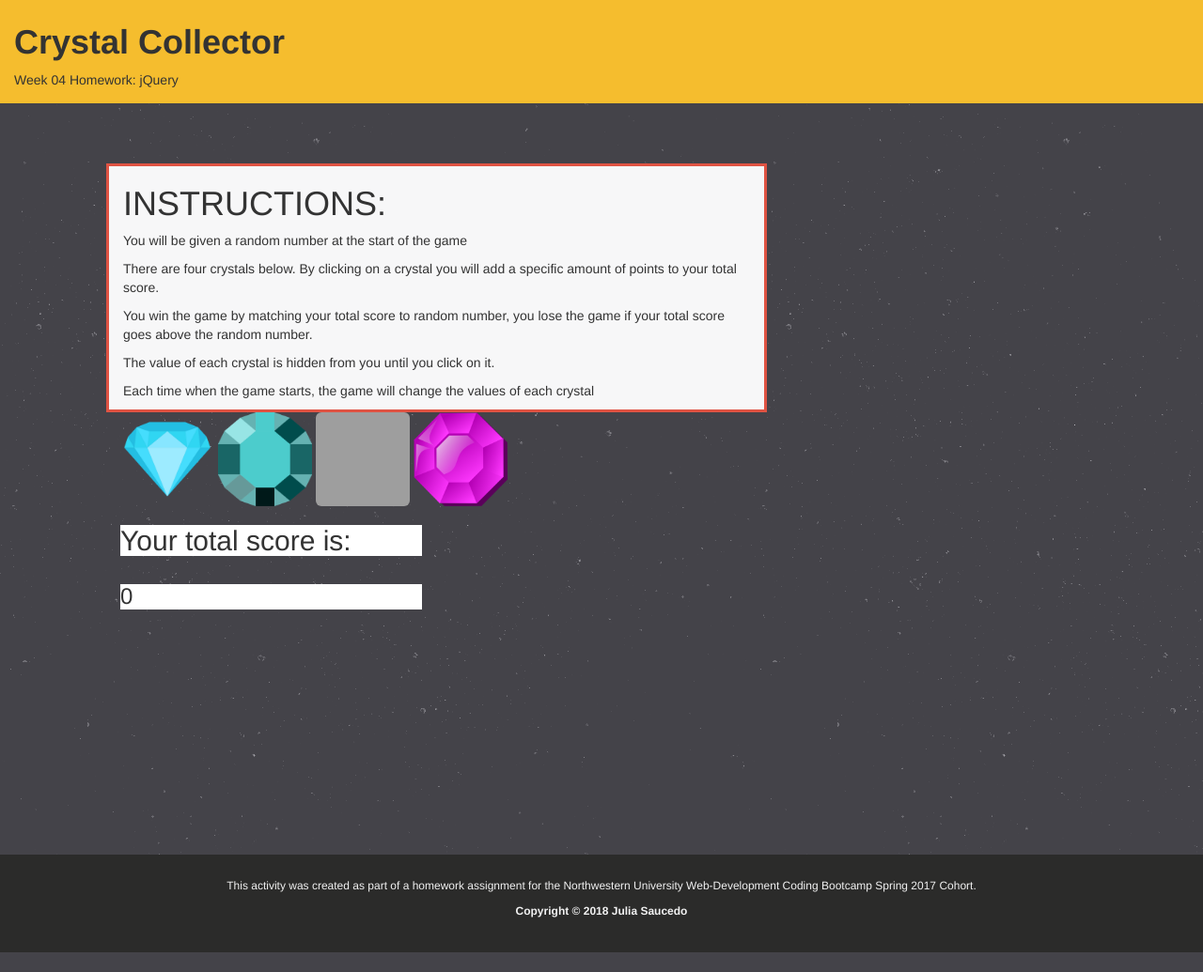
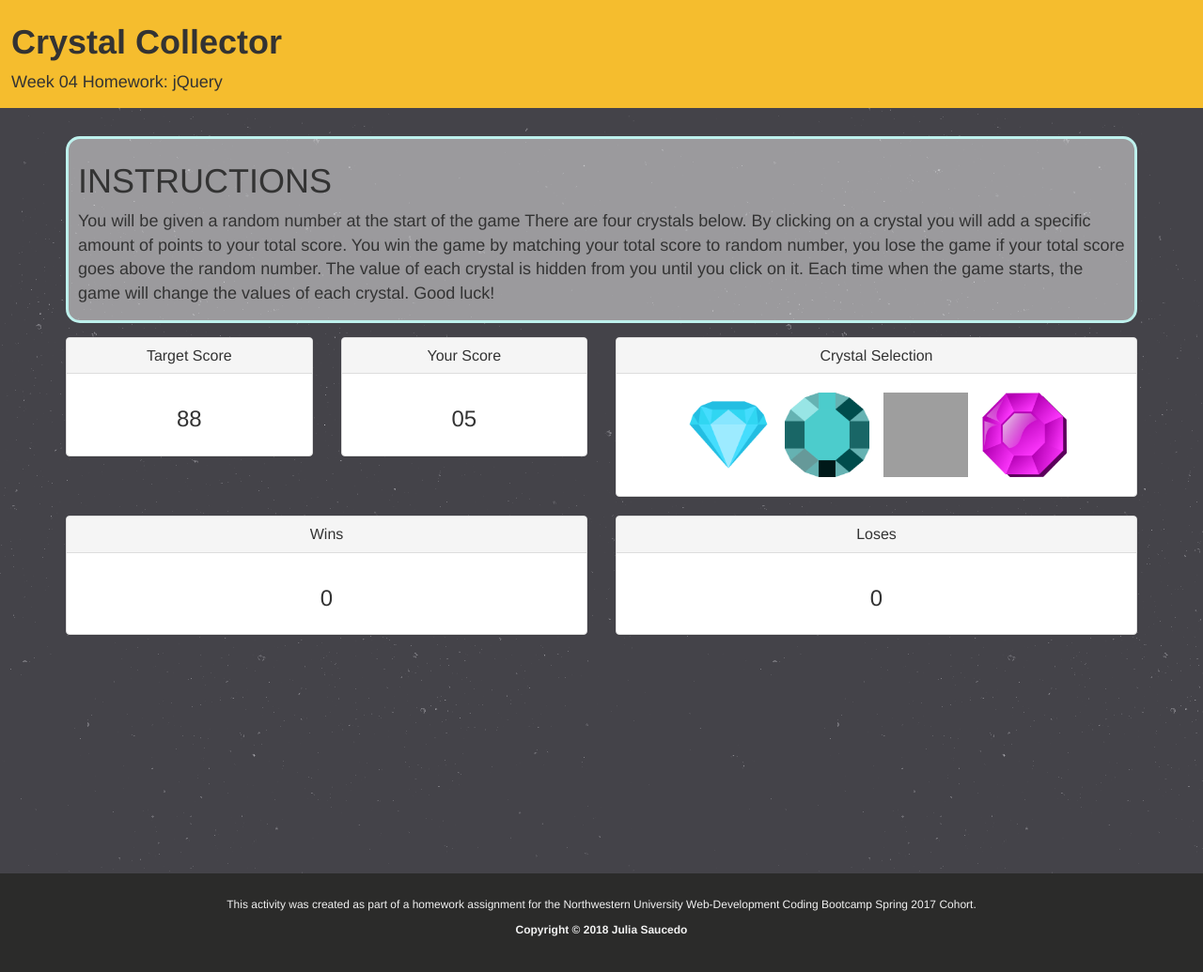
Before and after one commit to JPSauSara/week-4-game, a PHP site: page / in a window 1280 px wide. Shown: the whole page at 94% size. Before the commit the page ends 1014 px from the top, so only its background shows below. Run offline with PHP 8.4, Linux system fonts and the light colour scheme; some libraries are stand-ins or nearby versions; grey boxes are pictures that could not be loaded.

Commit message:
Updated design

```diff
--- a/assets/css/style.css
+++ b/assets/css/style.css
@@ -14,13 +14,14 @@ html, body {
 
 body {
 	background-image: url("../images/stardust.png");
+	font-size: 18px;
 }
 
 .container {
-  clear: both;
+  /* clear: both;
 	width: 100%;
   margin: 0 auto;
-  overflow: hidden;
+  overflow: hidden; */
 }
 
 header {
@@ -29,12 +30,11 @@ header {
 	background-color: #f5bd2e;
 	margin-bottom: 15px;
 	padding: 5px 12px;
+	width: 100%;
 }
 
 .main-container {
-  padding: 5% 10%;
   min-height: 100vh; /* will cover the 100% of viewport */
-  position: relative;
 }
 
 footer {
@@ -52,9 +52,13 @@ footer {
 
 .box {
 	background-color: #F7F7F8;
+	background:rgba(241, 241, 241, 0.5);
 	border-style: solid;
-	border-color: #df5343;
+	border-color: #bef1ed;
 	border-width: 3px;
+	padding: 5px 10px;
+	margin: 15px 0px;
+	border-radius: 15px;
 }
 
 .instructions {
@@ -72,6 +76,7 @@ footer {
 img {
 	width: 100px;
 	height: 100px;
+	padding: 5px;
 }
 
 #textbox {
--- /dev/null
+++ b/assets/javascript/logic.js
@@ -0,0 +1 @@
+alert("Test!")
--- a/index.html
+++ b/index.html
@@ -7,22 +7,24 @@
 
 	<!-- reset CSS -->
 	<link rel="stylesheet" type="text/css" href="assets/css/reset.css">
+
 	<!-- Latest compiled and minified CSS -->
 	<link rel="stylesheet" href="https://maxcdn.bootstrapcdn.com/bootstrap/3.3.7/css/bootstrap.min.css" integrity="sha384-BVYiiSIFeK1dGmJRAkycuHAHRg32OmUcww7on3RYdg4Va+PmSTsz/K68vbdEjh4u" crossorigin="anonymous">
+
 	<!-- link to CSS -->
 	<link rel="stylesheet" type="text/css" href="assets/css/style.css">
+
 	<!-- jQuery CDN -->
  	<script src="https://code.jquery.com/jquery-3.1.1.min.js"></script>
- 	<!-- link to JavaScript -->
-	<script type="text/javascript" src="assets/javascript/game.js"></script>
-	<!-- <script type="text/javascript" src="assets/javascript/test.js"></script> -->
+
+
 
 
 </head>
 
 <body>
 
-	<header class="container">
+	<header>
 		<h1 class="attention">Crystal Collector</h1>
 		<p>Week 04 Homework: jQuery</p>
 	</header>
@@ -33,14 +35,68 @@
 		<!-- First Row Start -->
 		<div class="row">
 
-			<div class="col-md-8 box instructions">
-				<h1>INSTRUCTIONS:</h1>
-				<p>You will be given a random number at the start of the game</p>
-				<p>There are four crystals below. By clicking on a crystal you will add a specific amount of points to your total score.</p>
-				<p>You win the game by matching your total score to random number, you lose the game if your total score goes above the random number.</p>
-				<p>The value of each crystal is hidden from you until you click on it.</p>
-				<p>Each time when the game starts, the game will change the values of each crystal</p>
+			<div class="col-lg-12">
+				<div class="box instructions">
+					<h1>INSTRUCTIONS</h1>
+					<div class="row">
+						<div class="col-sm-12">
+							<p>You will be given a random number at the start of the game
+							There are four crystals below. By clicking on a crystal you will add a specific amount of points to your total score.
+							You win the game by matching your total score to random number, you lose the game if your total score goes above the random number.
+							The value of each crystal is hidden from you until you click on it.
+							Each time when the game starts, the game will change the values of each crystal. Good luck!</p>
+						</div>
+					</div>
+				</div>
 			</div>
+		<!-- First Row End -->
+		</div>
+
+		<!-- Second Row Start -->
+		<div class="row">
+			<!-- Target Score -->
+			<div class="col-lg-3">
+				<div class="panel panel-default">
+					<div class="panel-heading">
+						<h3 class="panel-title text-center">Target Score</h3>
+					</div>
+					<div class="panel-body">
+						<h3 class="text-center">88</h3>
+					</div>
+				</div>
+			</div>
+
+			<!-- Your Score -->
+			<div class="col-lg-3">
+				<div class="panel panel-default">
+					<div class="panel-heading">
+						<h3 class="panel-title text-center">Your Score</h3>
+					</div>
+					<div class="panel-body">
+						<h3 class="text-center">05</h3>
+					</div>
+				</div>
+			</div>
+
+			<!-- Crystals -->
+			<div class="col-lg-6">
+				<div class="panel panel-default">
+					<div class="panel-heading">
+						<h3 class="panel-title text-center">Crystal Selection</h3>
+					</div>
+					<div class="panel-body text-center">
+						<img src="assets/images/bluegem.png" class="bluegem" alt="Bluegem">
+						<img src="assets/images/greengem.png" class="greengem" alt="Greengem">
+						<img src="assets/images/whitegem.png" class="whitegem" alt="Whitegem">
+						<img src="assets/images/purplegem.png" class="purplegem" alt="Purplegem">
+
+					</div>
+				</div>
+			</div>
+
+		<!-- Second Row End -->
+		</div>
+
 
 			<!-- <div class="col-md-4">
 					<h3 class="challenge">39</h3>
@@ -52,22 +108,38 @@
 					</div>
 			</div> -->
 
-		<!-- First Row End -->
+
+		<!-- Third Row Start -->
+		<div class="row">
+
+			<!-- WINS -->
+			<div class="col-lg-6">
+				<div class="panel panel-default">
+					<div class="panel-heading">
+						<h3 class="panel-title text-center">Wins</h3>
+					</div>
+					<div class="panel-body">
+						<h3 class="text-center">0</h3>
+					</div>
+				</div>
+			</div>
+
+			<!-- LOSES -->
+			<div class="col-lg-6">
+				<div class="panel panel-default">
+					<div class="panel-heading">
+						<h3 class="panel-title text-center">Loses</h3>
+					</div>
+					<div class="panel-body">
+						<h3 class="text-center">0</h3>
+					</div>
+				</div>
+			</div>
+
+		<!-- Third Row End -->
 		</div>
 
-		<div class="row">
-			<div class="col-md-6">
-			<div class="crystals">
-			<img src="assets/images/bluegem.png" class="img-rounded bluegem" alt="Bluegem">
-			<img src="assets/images/greengem.png" class="img-rounded greengem" alt="Greengem">
-			<img src="assets/images/whitegem.png" class="img-rounded whitegem" alt="Whitegem">
-			<!-- added the BS .img-responsive class - see if it changes anything -->
-			<img src="assets/images/purplegem.png" class="img-rounded .img-responsive purplegem" alt="Purplegem">
-			</div>
-			</div>
-		</div>
-
-		<div class="row">
+		<!-- <div class="row">
 			<div class="col-md-4">
 			<h2 id="textbox"> Your total score is: </h2>
 			</div>
@@ -77,7 +149,7 @@
 			<div class="col-md-4">
 				<h3 class="userscore">0</h3>
 			</div>
-		</div>
+		</div> -->
 
 
 	<!-- main conteiner div ends -->
@@ -90,6 +162,10 @@
 		</div>
 	</footer>
 
+	 <!-- link to JavaScript -->
+	 <!-- <script type="text/javascript" src="assets/javascript/test.js"></script> -->
+	 <!-- <script type="text/javascript" src="assets/javascript/game.js"></script> -->
+	 <script type="text/javascript" src="assets/javascript/logic.js"></script>
 </body>
 
 </html>
```
